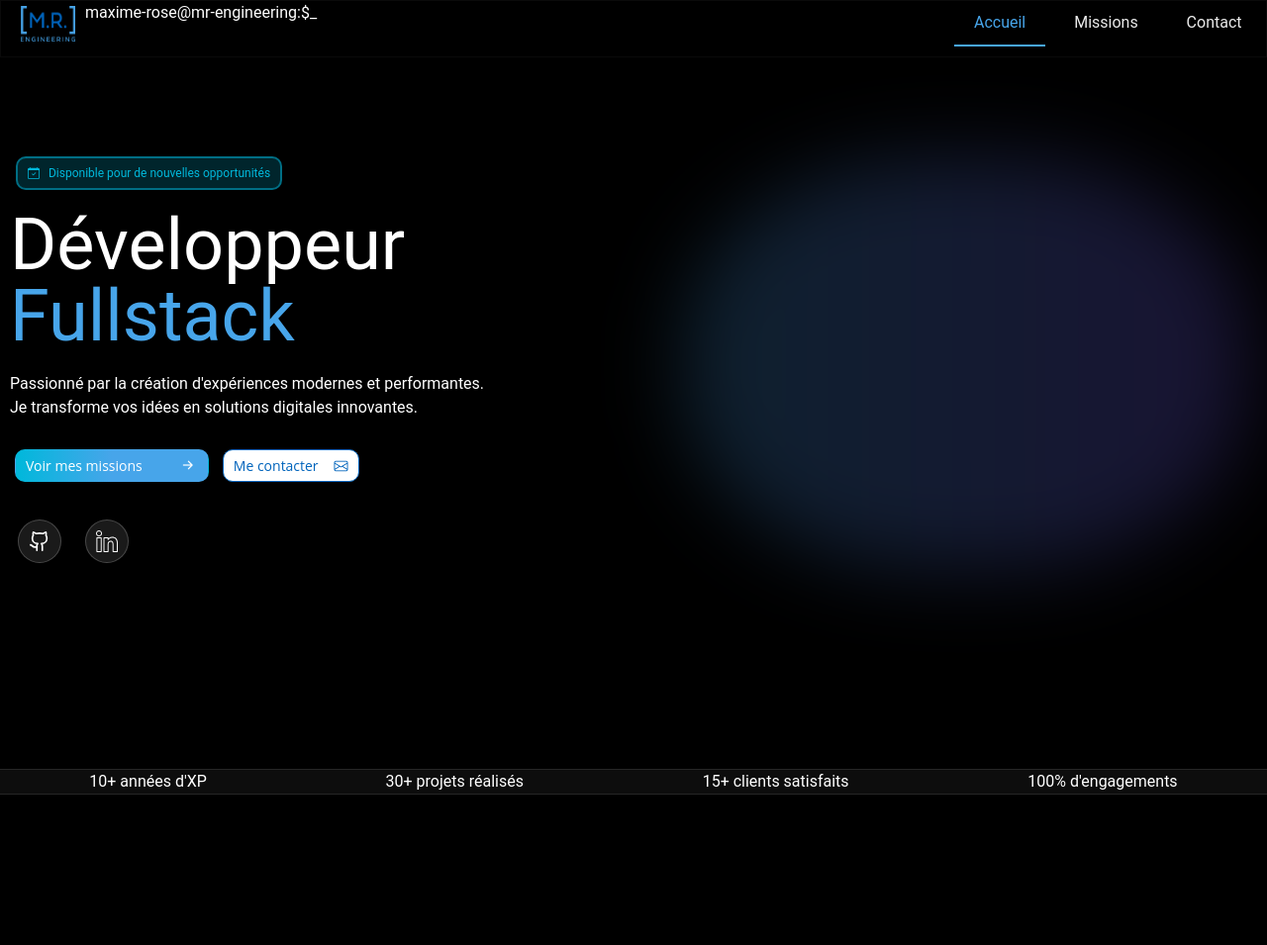
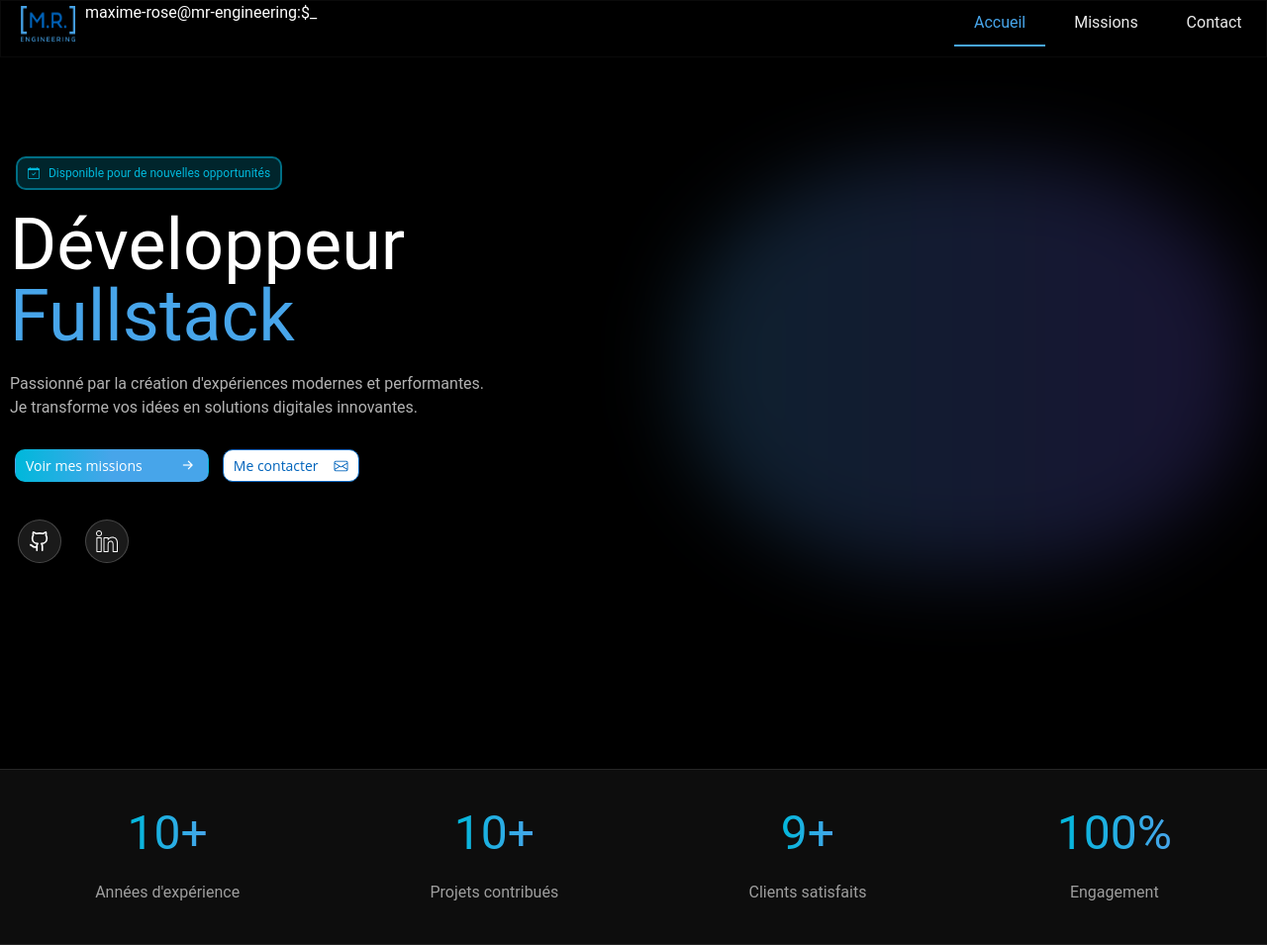
Before and after one commit to M-R-Engineering/m-r-engineering.github.io, a website built with webpack: page index_v2.html in a window 1280 px wide. Shown: the whole page at 99% size. Before the commit the page ends 803 px from the top, so only its background shows below. Built offline with nearby package versions, Linux system fonts and the light colour scheme.

Commit message:
Improve stats section

```diff
--- a/contact.html
+++ b/contact.html
@@ -51,7 +51,7 @@
     <span>maxime-rose@mr-engineering:$<span class="flashing-underscore">_</span></span>
   </div>
   <div class="flex flex-row justify-content-space-around" style="width: 25%;">
-    <a class="nav-link" href="index2.html">Accueil</a>
+    <a class="nav-link" href="index_v2.html">Accueil</a>
     <a class="nav-link" href="missions.html">Missions</a>
     <a class="nav-link selected" href="contact.html">Contact</a>
   </div>
--- a/css/style_v2.css
+++ b/css/style_v2.css
@@ -14,7 +14,9 @@ body {
   margin: 0;
   padding: 0;
 }
-
+#summary-section > div > p {
+  color: rgba(255, 255, 255, 0.70);
+}
 .logo {
   width: 55px;
   margin: 5px 10px;
@@ -52,6 +54,26 @@ body {
   border-top: 1px solid rgba(255, 255, 255, 0.10);
   border-bottom: 1px solid rgba(255, 255, 255, 0.10);
   background: rgba(255, 255, 255, 0.05);
+}
+.stat-container {
+  margin-bottom: calc(var(--spacing) * 10);
+  margin-top: calc(var(--spacing) * 10);
+  display: flex;
+  flex-direction: column;
+  align-items: center;
+  color: rgba(255, 255, 255, 0.60);
+}
+
+.stat-key {
+  font-size: var(--text-5xl);
+  line-height: var(--text-5xl--line-height);
+  font-weight: 400;
+  background: linear-gradient(90deg, #00B8DBFF 0%, #47A5EAFF 100%);
+  color: transparent;
+  -webkit-background-clip: text;
+  background-clip: text;
+  -webkit-text-fill-color: transparent;
+  display: inline-block;
 }
 
 @keyframes flashing {
@@ -100,7 +122,6 @@ h1.dev {
   background: linear-gradient(90deg, rgba(71, 165, 234, 0.20) 0%, rgba(123, 97, 255, 0.20) 100%);
   filter: blur(40px);
 }
-
 
 .mr-button {
   font-family: 'Open Sans', sans-serif;
--- a/index2.html
+++ b/index_v2.html
@@ -51,7 +51,7 @@
     <span>maxime-rose@mr-engineering:$<span class="flashing-underscore">_</span></span>
   </div>
   <div class="flex flex-row justify-around" style="width: 25%;">
-    <a class="nav-link selected" href="index2.html">Accueil</a>
+    <a class="nav-link selected" href="index_v2.html">Accueil</a>
     <a class="nav-link" href="missions.html">Missions</a>
     <a class="nav-link" href="contact.html">Contact</a>
   </div>
@@ -81,23 +81,34 @@
         </div>
       </div>
       <div class="flex flex-row justify-start h-15 content-center gap-2">
-<!--        <img class="mr-icon-button" src="icon/github.svg" alt="Github logo"/>-->
         <div class="mr-icon-button m-2 p-2.5"><img class="mr-icon" src="icon/github.svg" alt="Github logo"/></div>
         <div class="mr-icon-button m-2 p-2.5"><img class="mr-icon" src="icon/linkedin.svg" alt="Linkedin logo"/></div>
       </div>
     </div>
     <div class="light-hole-container">
       <div class="halo">
-        <!--    Trou de lumiere-->
+        <!--    Trou de lumiere -->
       </div>
     </div>
   </div>
 
-  <div id="stats-section" class="flex flex-row justify-around content-center w-full h-10">
-    <span>10+ années d'XP</span>
-    <span>30+ projets réalisés</span>
-    <span>15+ clients satisfaits</span>
-    <span>100% d'engagements</span>
+  <div id="stats-section" class="flex flex-row justify-around content-center w-full mb-5">
+    <div class="stat-container">
+      <span class="stat-key">10+</span><br>
+      <span>Années d'expérience</span>
+    </div>
+    <div class="stat-container">
+      <span class="stat-key">10+</span><br>
+      <span>Projets contribués</span>
+    </div>
+    <div class="stat-container">
+      <span class="stat-key">9+</span><br>
+      <span>Clients satisfaits</span>
+    </div>
+    <div class="stat-container">
+      <span class="stat-key">100%</span><br>
+      <span>Engagement</span>
+    </div>
   </div>
 </div>
 </body>
--- a/missions.html
+++ b/missions.html
@@ -51,7 +51,7 @@
     <span>maxime-rose@mr-engineering:$<span class="flashing-underscore">_</span></span>
   </div>
   <div class="flex flex-row justify-content-space-around" style="width: 25%;">
-    <a class="nav-link" href="index2.html">Accueil</a>
+    <a class="nav-link" href="index_v2.html">Accueil</a>
     <a class="nav-link selected" href="missions.html">Missions</a>
     <a class="nav-link" href="contact.html">Contact</a>
   </div>
--- a/package.json
+++ b/package.json
@@ -11,7 +11,9 @@
   "scripts": {
     "test": "echo \"Error: no test specified\"",
     "start": "webpack serve --open --config webpack.config.dev.js",
-    "build": "webpack --config webpack.config.prod.js"
+    "build": "webpack --config webpack.config.prod.js",
+    "build:v2": "webpack --config webpack.config.v2.js",
+    "tailwind:watch" : "npx @tailwindcss/cli -i ./css/style_v2.css -o ./css/style.css --watch"
   },
   "devDependencies": {
     "copy-webpack-plugin": "^11.0.0",
--- /dev/null
+++ b/webpack.config.v2.js
@@ -0,0 +1,24 @@
+const { merge } = require('webpack-merge');
+const common = require('./webpack.common.js');
+const HtmlWebpackPlugin = require('html-webpack-plugin');
+const CopyPlugin = require('copy-webpack-plugin');
+
+module.exports = merge(common, {
+  mode: 'production',
+  plugins: [
+    new HtmlWebpackPlugin({
+      template: './index_v2.html',
+    }),
+    new CopyPlugin({
+      patterns: [
+        { from: 'img', to: 'img' },
+        { from: 'css', to: 'css' },
+        { from: 'icon', to: 'icon' },
+        { from: 'js/vendor', to: 'js/vendor' },
+        { from: 'robots.txt', to: 'robots.txt' },
+        { from: '404.html', to: '404.html' },
+        { from: 'site.webmanifest', to: 'site.webmanifest' },
+      ],
+    }),
+  ],
+});
```
Also changed, not shown: .github/workflows/static.yml, css/style.css.
